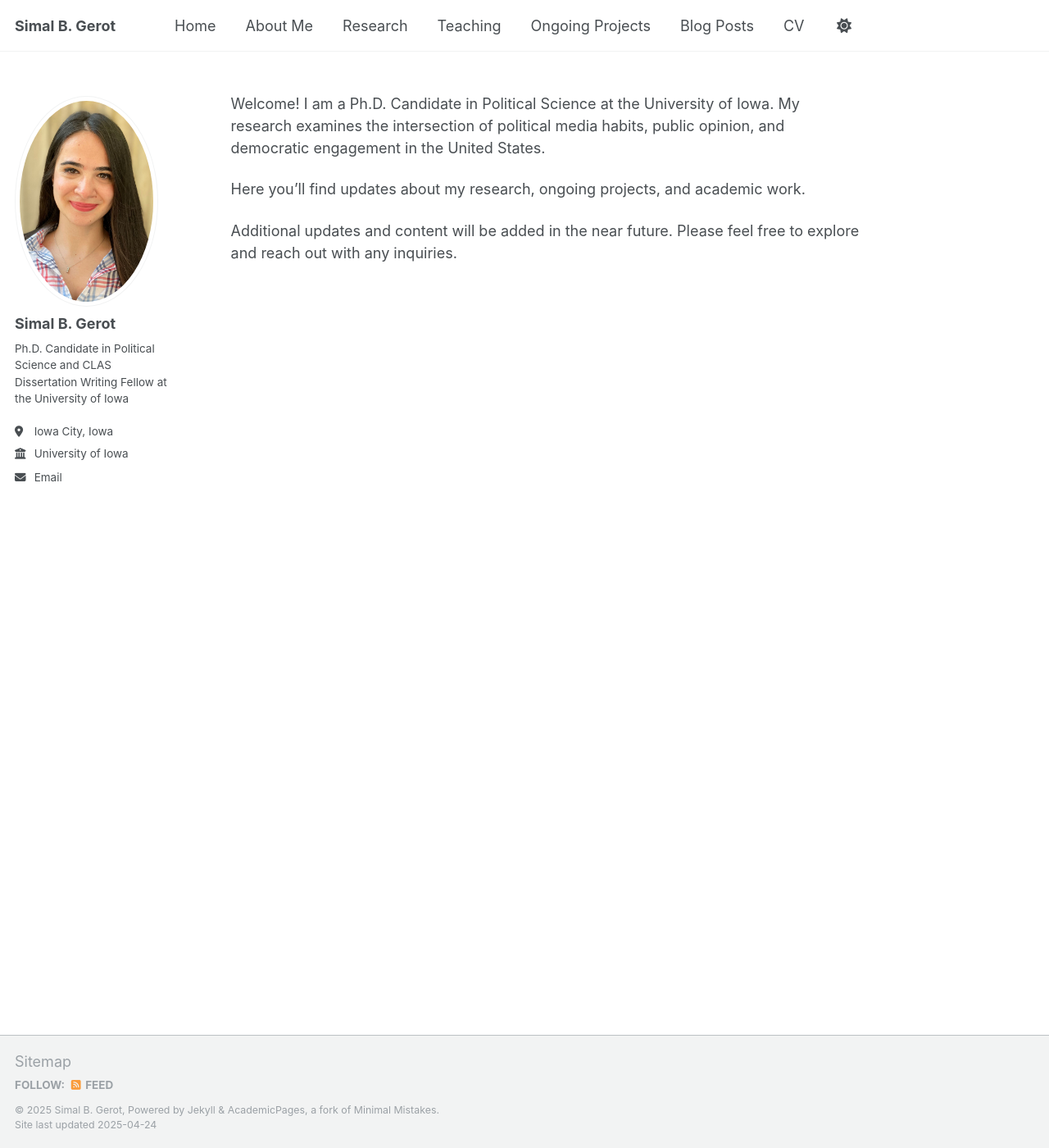
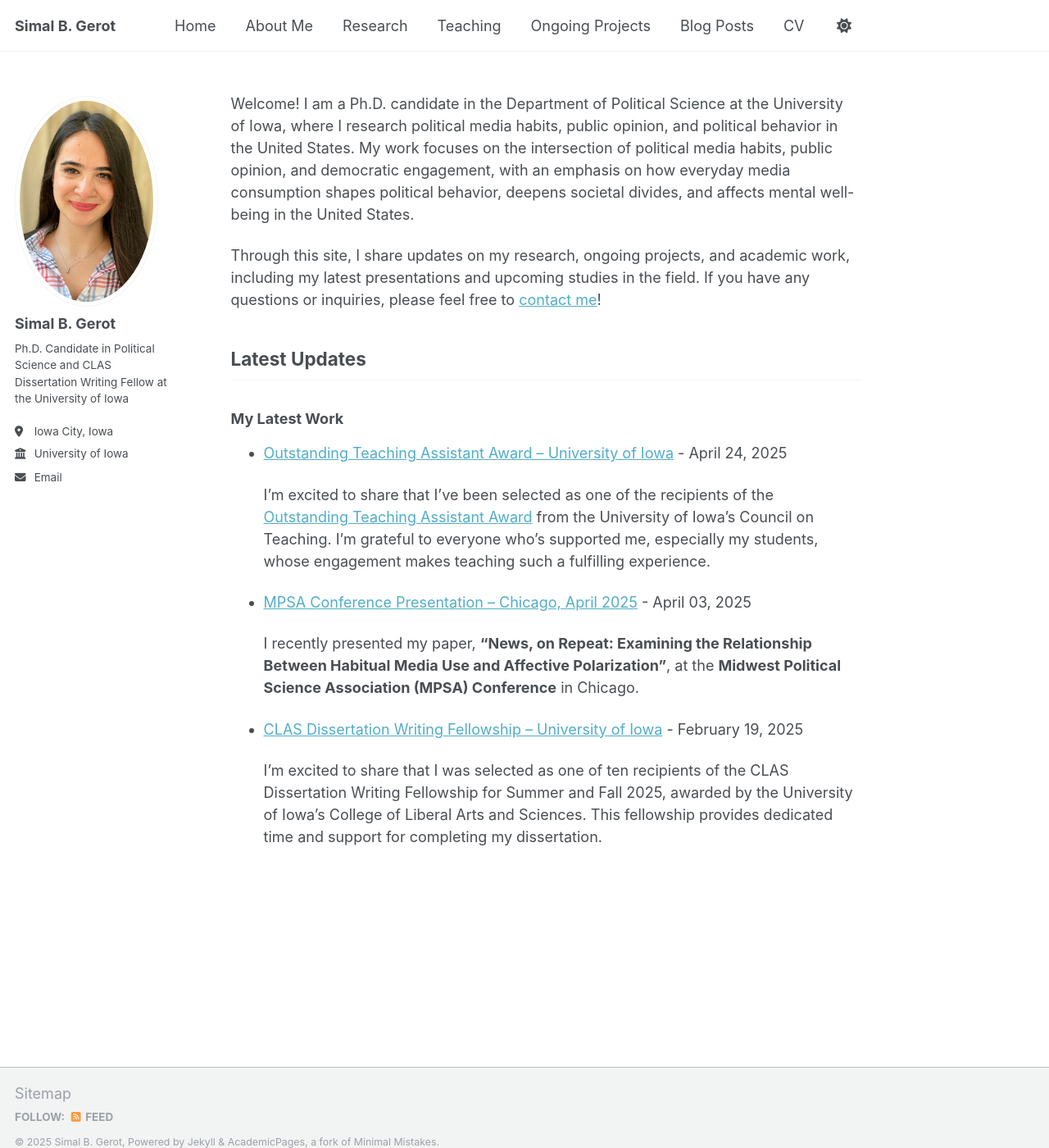
Before and after one commit to sbgerot/sbgerot.github.io, a Jekyll site: the page built from _pages/_pages/home.md, in a window 1280 px wide and 1400 px high. Shown: the whole window at 82% size. Built offline with Jekyll 4.4.1, drawn with Linux system fonts in a browser that asks for light colours.

Commit message:
Update home.md

```diff
--- a/_pages/_pages/home.md
+++ b/_pages/_pages/home.md
@@ -4,8 +4,19 @@ title: ""
 author_profile: true
 ---
 
-Welcome! I am a Ph.D. Candidate in Political Science at the University of Iowa. My research examines the intersection of political media habits, public opinion, and democratic engagement in the United States.
+Welcome! I am a Ph.D. candidate in the Department of Political Science at the University of Iowa, where I research political media habits, public opinion, and political behavior in the United States. My work focuses on the intersection of political media habits, public opinion, and democratic engagement, with an emphasis on how everyday media consumption shapes political behavior, deepens societal divides, and affects mental well-being in the United States.
 
-Here you'll find updates about my research, ongoing projects, and academic work.
+Through this site, I share updates on my research, ongoing projects, and academic work, including my latest presentations and upcoming studies in the field. If you have any questions or inquiries, please feel free to [contact me](mailto:simal-gerot@uiowa.edu)!
 
-Additional updates and content will be added in the near future. Please feel free to explore and reach out with any inquiries.
+## Latest Updates
+
+### My Latest Work
+
+<ul>
+  {% for post in site.posts limit:3 %}
+    <li>
+      <a href="{{ post.url }}">{{ post.title }}</a> - {{ post.date | date: "%B %d, %Y" }}
+      <p>{{ post.excerpt }}</p>
+    </li>
+  {% endfor %}
+</ul>
```
